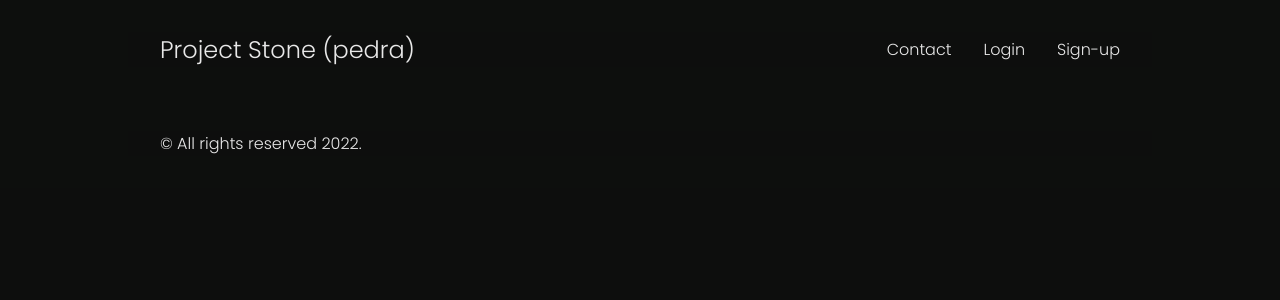
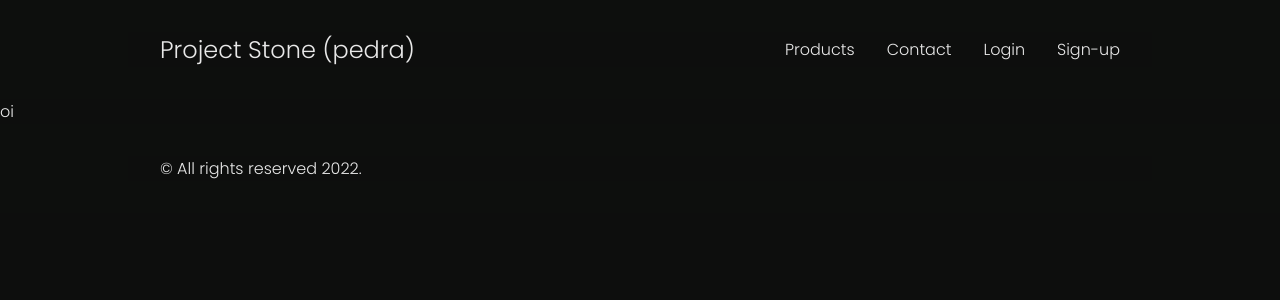
Before and after one commit to thomasluizon/project-stone, a Next.js app: page / in a window 1280 px wide. Before the commit this address had no page. Shown: the top 300 px of the page. Built offline with nearby package versions, Linux system fonts and the light colour scheme.

Commit message:
added home page

```diff
--- a/src/components/Header.tsx
+++ b/src/components/Header.tsx
@@ -42,6 +42,11 @@ const Header = () => {
 					<nav>
 						<ul>
 							<li>
+								<Link href="/products/">
+									<a>Products</a>
+								</Link>
+							</li>
+							<li>
 								<Link href="/contact/">
 									<a>Contact</a>
 								</Link>
--- /dev/null
+++ b/src/pages/index.tsx
@@ -0,0 +1,11 @@
+import type { NextPage } from 'next';
+
+const Home: NextPage = (props: any) => {
+	return (
+		<>
+			<h1>oi</h1>
+		</>
+	);
+};
+
+export default Home;
```
Also changed, not shown: 1 other file (tests, documents, lock files or other folders).
